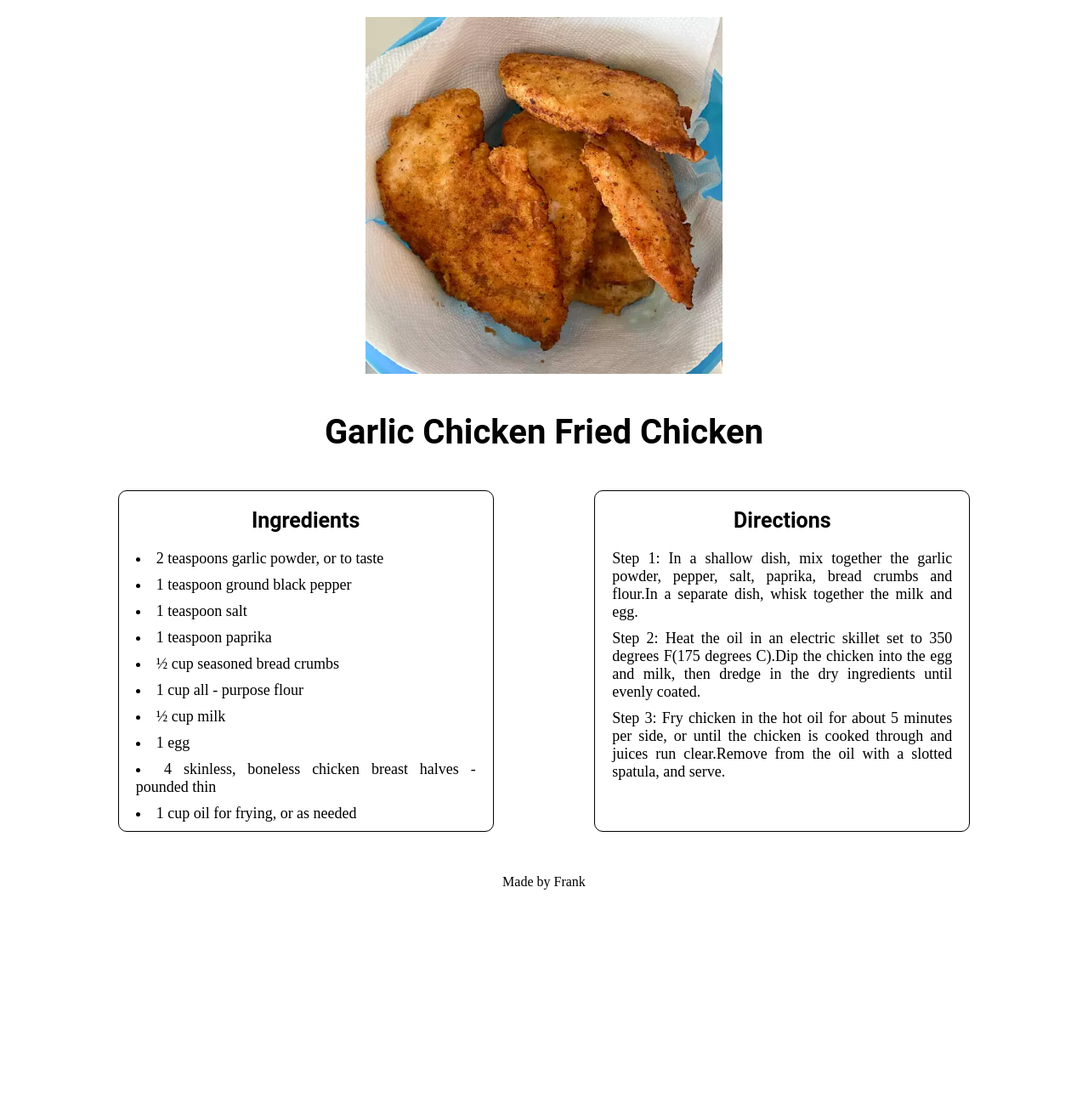
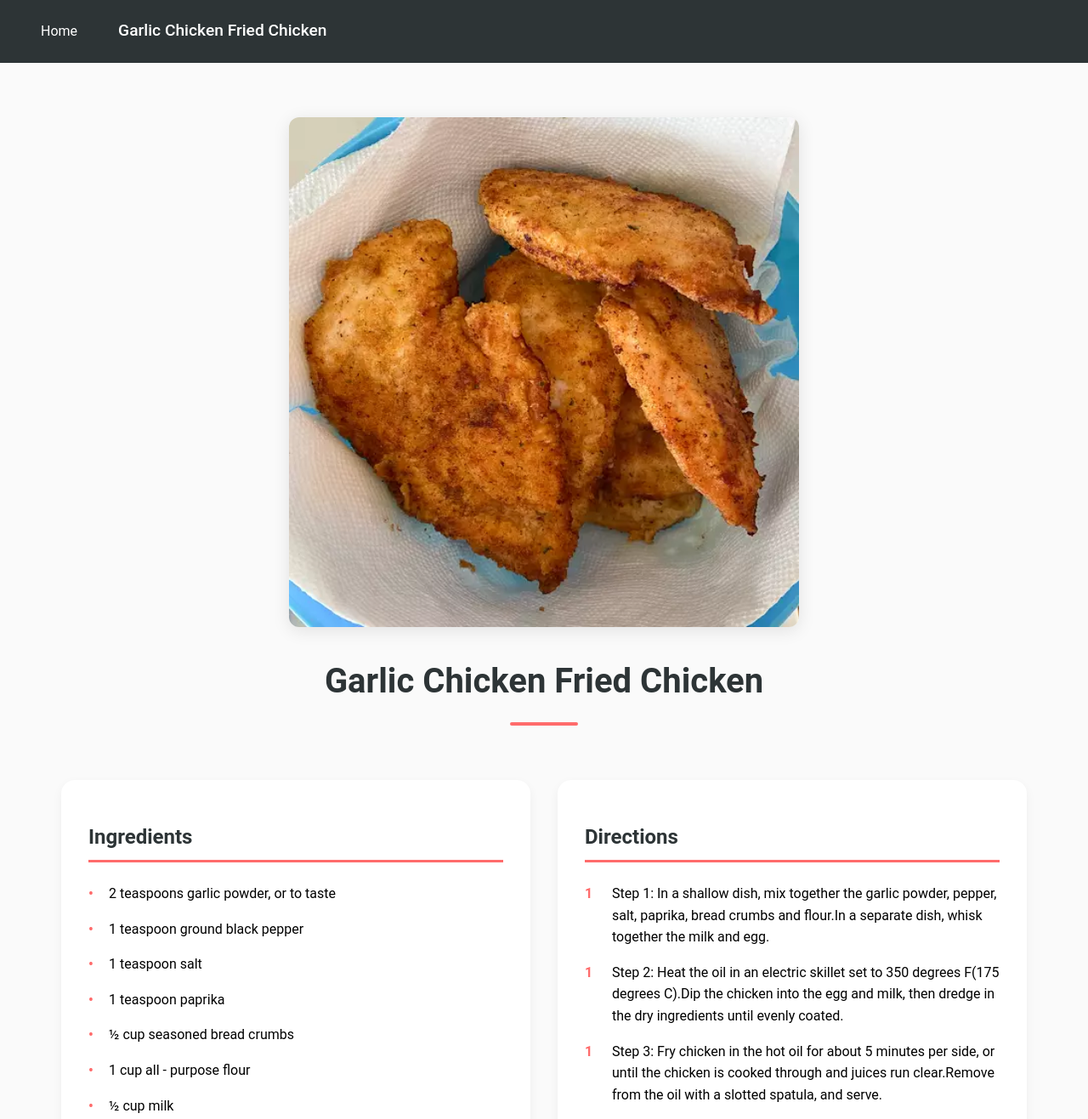
Before and after one commit to Four26/odin-recipes, a plain HTML site: page recipes/garlic_chicken.html in a window 1280 px wide. Shown: the top 1317 px of the page at 85% size. Before the commit the page ends 1077 px from the top, so only its background shows below. Drawn offline with Linux system fonts and the light colour scheme.

Commit message:
updated the styles

```diff
--- a/index.css
+++ b/index.css
@@ -1,35 +1,84 @@
 body {
-    background-color: #9b7f7f;
+    background-color: #f5f5f5;
     margin: 0;
     padding: 0;
     display: flex;
     flex-direction: column;
-    justify-content: center;
+    justify-content: space-between;
     height: 100vh;
+    font-family: 'Arial', sans-serif;
+}
+
+.container {
+    max-width: 1200px;
+    margin: 0 auto;
+    padding: 0 20px;
 }
 
 .content {
     margin: auto;
     text-align: center;
-    display: flex;
-    flex-direction: column;
-    align-items: center;
+    padding: 2rem;
+    width: 90%;
+    max-width: 800px;
 }
 
-.content h1{
-    font-family: Arial, sans-serif;
-    color: orange;
-    font-size: 90px;
+.content h1 {
+    color: #ff6b6b;
+    font-size: clamp(40px, 8vw, 90px);
+    margin-bottom: 2rem;
+    text-shadow: 2px 2px 4px rgba(0, 0, 0, 0.1);
 }
 
 .recipe-links {
     display: flex;
     flex-direction: column;
+    gap: 1.5rem;
     margin: 20px 0;
-    text-align: center;
+    text-align: left;
 }
 
-footer{
+.recipe-links a {
+    color: #2c3e50;
+    text-decoration: none;
+    padding: 1rem 1.5rem;
+    background-color: white;
+    border-radius: 8px;
+    box-shadow: 0 2px 4px rgba(0, 0, 0, 0.1);
+    transition: all 0.3s ease;
+    font-size: 1.1rem;
+    display: flex;
+    align-items: center;
+    gap: 1rem;
+}
+
+.recipe-links a::before {
+    content: "🍳";
+    font-size: 1.5rem;
+}
+
+.recipe-links a:hover {
+    transform: translateY(-2px);
+    box-shadow: 0 4px 8px rgba(0, 0, 0, 0.15);
+    background-color: #faf5ff;
+}
+
+footer {
     text-align: center;
-    padding: 30px;
+    padding: 1.5rem;
+    background-color: #2c3e50;
+    color: white;
+    margin-top: auto;
 }
+
+@media (max-width: 768px) {
+    .content {
+        padding: 1rem;
+        width: 95%;
+    }
+
+    .recipe-links a {
+        padding: 0.8rem 1rem;
+        font-size: 1rem;
+    }
+}
--- a/recipes/garlic_chicken.html
+++ b/recipes/garlic_chicken.html
@@ -1,18 +1,20 @@
 <!DOCTYPE html>
 <html lang="en">
-
     <head>
         <meta charset="UTF-8">
         <meta name="viewport" content="width=device-width, initial-scale=1.0">
         <title>Garlic Chicken Fried Chicken</title>
         <link rel="stylesheet" href="/recipes/recipes.css">
         <script src="/app.js"></script>
-
     </head>
-
     <body>
+        <nav class="recipe-nav">
+            <a href="/index.html" class="home-link">Home</a>
+            <div class="recipe-title">Garlic Chicken Fried Chicken</div>
+        </nav>
+        <div class="container">
             <img src="/images/image.webp" alt="fried_chicken">
-    <h1>Garlic Chicken Fried Chicken</h1>
+            <h1 class="recipe-title-main">Garlic Chicken Fried Chicken</h1>
             <div class="procedure">
                 <div class="ingredients garlicFriedChickenIngredients">
                     <h1>Ingredients</h1>
@@ -21,8 +23,7 @@
                     <h1>Directions</h1>
                 </div>
             </div>
+        </div>
         <footer>Made by Frank</footer>
-
     </body>
-
 </html>
--- a/recipes/recipes.css
+++ b/recipes/recipes.css
@@ -1,53 +1,222 @@
+/* Base styles */
 body {
     margin: 0;
     padding: 0;
     display: flex;
     flex-direction: column;
+    min-height: 100vh;
+    background-color: #fafafa;
+    font-family: 'Roboto', sans-serif;
+    line-height: 1.6;
 }
 
-img {
-    width: 420px;
-    height: 420px;
-    margin: auto;
-    padding: 20px;
+/* Navigation */
+.recipe-nav {
+    background-color: #2d3436;
+    color: white;
+    padding: 1rem 2rem;
+    display: flex;
+    align-items: center;
+    gap: 2rem;
 }
 
-h1{
-    text-align: center;
-    font-family: Roboto, sans-serif;
-    margin: 25px;
-    font-size: 40px;
+.home-link {
+    color: white;
+    text-decoration: none;
+    padding: 0.5rem 1rem;
+    border-radius: 4px;
+    transition: background-color 0.3s ease;
 }
 
-.procedure{
-    padding: 20px;
-    margin: 0;
-    display: flex;
-    justify-content:space-evenly;
+.home-link:hover {
+    background-color: rgba(255, 255, 255, 0.1);
 }
 
-.ingredients , .directions{
-    border: 1px solid black;
-    width: 400px;
-    height: auto;
-    padding:  0 20px;
-    text-align: justify;
-    border-radius: 10px;
+.recipe-title {
+    font-size: 1.2rem;
+    font-weight: 500;
 }
 
-.ingredients h1, .procedure h1{
-    margin: 20px 0;
-    text-align: center;
-    font-size: 25px;
-    font-weight: 600;
+/* Container for content */
+.container {
+    max-width: 1200px;
+    margin: 0 auto;
+    padding: 2rem;
 }
 
-.ingredients li, .directions p{
-    font-size: 18px;
-    margin: 10px 0;
+/* Image styling */
+img {
+    width: 100%;
+    max-width: 600px;
+    height: auto;
+    margin: 2rem auto;
+    border-radius: 12px;
+    box-shadow: 0 4px 20px rgba(0, 0, 0, 0.1);
+    display: block;
+    object-fit: cover;
 }
 
+/* Main title styling */
+.recipe-title-main {
+    text-align: center;
+    font-size: clamp(28px, 5vw, 40px);
+    color: #2d3436;
+    margin: 2rem 0;
+    padding: 0 1rem;
+    position: relative;
+}
+
+.recipe-title-main::after {
+    content: '';
+    display: block;
+    width: 80px;
+    height: 4px;
+    background-color: #ff6b6b;
+    margin: 1rem auto 0;
+    border-radius: 2px;
+}
+
+/* Procedure section */
+.procedure {
+    padding: 2rem;
+    margin: 0 auto;
+    display: flex;
+    gap: 2rem;
+    max-width: 1200px;
+    flex-wrap: wrap;
+}
+
+/* Ingredients and Directions sections */
+.ingredients,
+.directions {
+    flex: 1;
+    min-width: 300px;
+    background: white;
+    border: none;
+    border-radius: 16px;
+    padding: 2rem;
+    box-shadow: 0 4px 12px rgba(0, 0, 0, 0.05);
+    transition: transform 0.3s ease;
+}
+
+.ingredients:hover,
+.directions:hover {
+    transform: translateY(-5px);
+}
+
+/* Section headers */
+.ingredients h1,
+.directions h1 {
+    font-size: 24px;
+    color: #2d3436;
+    margin-bottom: 1.5rem;
+    padding-bottom: 0.5rem;
+    border-bottom: 3px solid #ff6b6b;
+}
+
+/* Lists and paragraphs */
+.ingredients ul {
+    padding-left: 0;
+}
+
+.ingredients li {
+    font-size: 16px;
+    margin: 1rem 0;
+    padding-left: 1.5rem;
+    position: relative;
+    list-style-type: none;
+}
+
+.ingredients li::before {
+    content: '•';
+    color: #ff6b6b;
+    position: absolute;
+    left: 0;
+    font-weight: bold;
+}
+
+.directions p {
+    font-size: 16px;
+    margin: 1rem 0;
+    padding-left: 2rem;
+    position: relative;
+}
+
+.directions p::before {
+    content: counter(step-counter);
+    counter-increment: step-counter;
+    position: absolute;
+    left: 0;
+    font-weight: bold;
+    color: #ff6b6b;
+}
+
+/* Footer styling */
 footer {
     text-align: center;
-    padding: 30px;
+    padding: 2rem;
+    margin-top: auto;
+    background-color: #2d3436;
+    color: white;
+    font-size: 0.9rem;
 }
+
+/* Responsive design */
+@media (max-width: 768px) {
+    .procedure {
+        flex-direction: column;
+        padding: 1rem;
+    }
+
+    .ingredients,
+    .directions {
+        width: 100%;
+        margin-bottom: 1rem;
+    }
+
+    img {
+        width: 90%;
+        margin: 1rem auto;
+    }
+
+    .recipe-nav {
+        padding: 1rem;
+        flex-direction: column;
+        text-align: center;
+        gap: 1rem;
+    }
+}
+
+/* Print styles */
+@media print {
+    body {
+        background: white;
+    }
+
+    .ingredients,
+    .directions {
+        box-shadow: none;
+        border: 1px solid #ddd;
+    }
+
+    .recipe-nav,
+    footer {
+        display: none;
+    }
+}
+
+/* Additional hover effects */
+.home-link:active {
+    background-color: rgba(255, 255, 255, 0.2);
+}
+
+/* Optional: Add smooth scrolling */
+html {
+    scroll-behavior: smooth;
+}
+
+/* Optional: Better focus styles for accessibility */
+a:focus {
+    outline: 2px solid #ff6b6b;
+    outline-offset: 2px;
+}
```
Also changed, not shown: index.html (+2 -0 lines), recipes/chicken_arroz_caldo.html (+7 -5 lines), recipes/pork_tenderloin.html (+7 -5 lines). Lines whose indentation alone changed are shown as unchanged.
